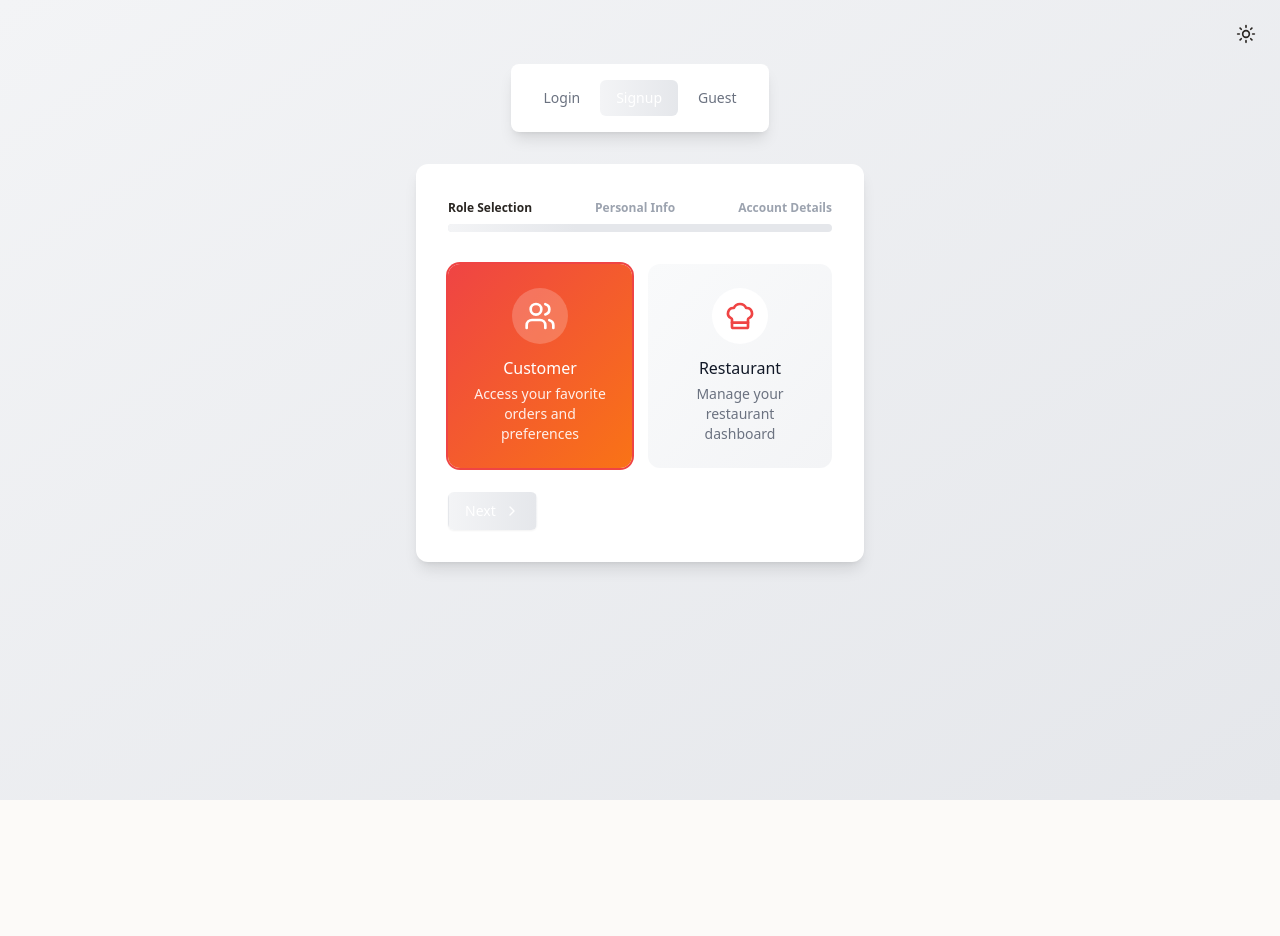
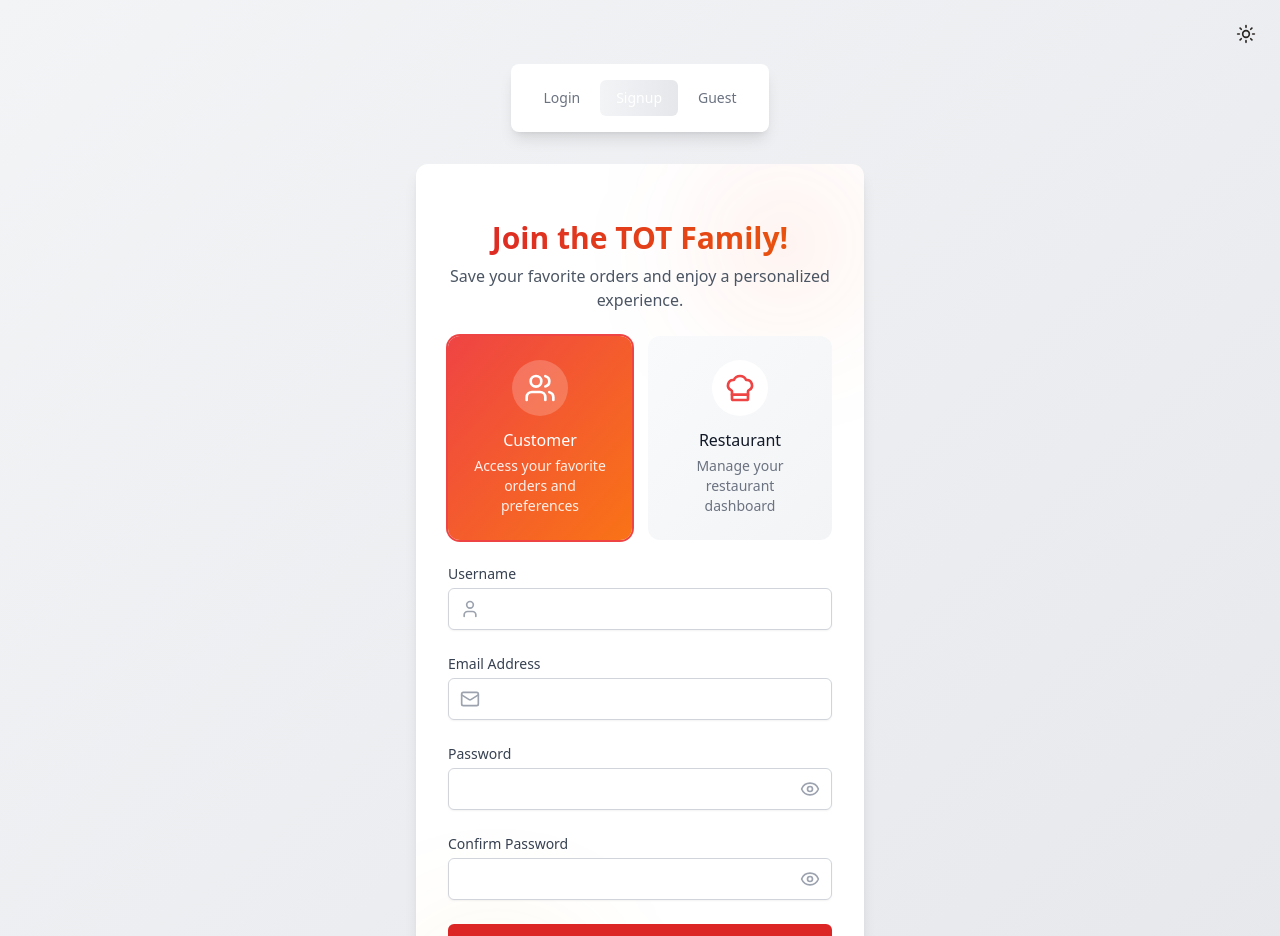
Before and after one commit to HasEEnaEEby/TOT-Web-Application, a React (Vite) app in the folder tot_web development/: page /signup in a window 1280 px wide. Shown: the top 936 px of the page. Before the commit the page ends 800 px from the top, so only its background shows below. Built offline with nearby package versions, Linux system fonts and the light colour scheme; no server answers.

Commit message:
SignUp page modifying the UI

```diff
--- a/tot_web development/src/components/auth/logging/SignUpForm.tsx
+++ b/tot_web development/src/components/auth/logging/SignUpForm.tsx
@@ -1,172 +1,353 @@
-import { ChevronLeft, ChevronRight, Eye, EyeOff } from 'lucide-react';
+import { AnimatePresence, motion } from 'framer-motion';
+import { AlertCircle, Eye, EyeOff, Loader2, Mail, User } from 'lucide-react';
 import React, { useState } from 'react';
-import { UserRole } from '../../../store/auth';
-import Confetti from '../../ui/Confetti';
-import PasswordStrengthMeter from '../PasswordStrengthMeter';
 import RoleSelector from '../RoleSelector';
 
-const steps = ['Role Selection', 'Personal Info', 'Account Details'];
+interface SignUpFormProps {
+  role?: 'customer' | 'restaurant';
+  onSignInClick?: () => void;
+}
 
-export default function SignUpForm() {
-  const [currentStep, setCurrentStep] = useState(0);
+export default function SignUpForm({ role = 'customer', onSignInClick }: SignUpFormProps) {
   const [showPassword, setShowPassword] = useState(false);
-  const [showConfetti, setShowConfetti] = useState(false);
+  const [isLoading, setIsLoading] = useState(false);
+  const [error, setError] = useState('');
   const [formData, setFormData] = useState({
-    name: '',
+    username: '',
     email: '',
     password: '',
     confirmPassword: '',
-    role: 'customer' as UserRole,
-    phoneNumber: '',
-    acceptTerms: false
+    restaurantName: '',
+    location: '',
+    quote: '',
+    contactNumber: '',
   });
+
+  const [selectedRole, setSelectedRole] = useState<'customer' | 'restaurant'>('customer');
+
+  const validateForm = () => {
+    if (selectedRole === 'customer') {
+      if (!formData.username.trim()) {
+        setError('Username is required');
+        return false;
+      }
+    }
+    if (!formData.email.trim()) {
+      setError('Email is required');
+      return false;
+    }
+    if (!formData.password) {
+      setError('Password is required');
+      return false;
+    }
+    if (formData.password.length < 8) {
+      setError('Password must be at least 8 characters');
+      return false;
+    }
+    if (formData.password !== formData.confirmPassword) {
+      setError('Passwords do not match');
+      return false;
+    }
+
+    if (selectedRole === 'restaurant') {
+      if (!formData.restaurantName.trim()) {
+        setError('Restaurant name is required');
+        return false;
+      }
+      if (!formData.location.trim()) {
+        setError('Location is required');
+        return false;
+      }
+      if (!formData.contactNumber.trim()) {
+        setError('Contact number is required');
+        return false;
+      }
+    }
+
+    return true;
+  };
 
   const handleSubmit = async (e: React.FormEvent) => {
     e.preventDefault();
-    setShowConfetti(true);
-    setTimeout(() => setShowConfetti(false), 3000);
+    setError('');
+
+    if (!validateForm()) return;
+
+    setIsLoading(true);
+    try {
+      // Simulate API call
+      await new Promise(resolve => setTimeout(resolve, 1500));
+      console.log('Sign up successful:', { ...formData, role: selectedRole });
+    } catch (err) {
+      setError('Something went wrong. Please try again.');
+    } finally {
+      setIsLoading(false);
+    }
   };
 
-  const nextStep = () => setCurrentStep((prev) => Math.min(prev + 1, steps.length - 1));
-  const prevStep = () => setCurrentStep((prev) => Math.max(prev - 1, 0));
+  return (
+    <motion.div
+      initial={{ opacity: 0, y: 20 }}
+      animate={{ opacity: 1, y: 0 }}
+      className="w-full max-w-md p-8 space-y-6 bg-white dark:bg-gray-800 rounded-xl shadow-lg relative overflow-hidden"
+    >
+      {/* Decorative Background Elements */}
+      <div className="absolute top-0 right-0 w-40 h-40 bg-gradient-to-br from-red-500/10 to-orange-500/10 rounded-full blur-3xl" />
+      <div className="absolute bottom-0 left-0 w-40 h-40 bg-gradient-to-tr from-orange-500/10 to-yellow-500/10 rounded-full blur-3xl" />
 
-  return (
+      <div className="text-center space-y-2 relative">
+        <motion.h2
+          initial={{ opacity: 0 }}
+          animate={{ opacity: 1 }}
+          className="text-3xl font-bold bg-clip-text text-transparent bg-gradient-to-r from-red-600 to-orange-600 dark:from-red-500 dark:to-orange-500"
+        >
+          {selectedRole === 'customer' ? "Join the TOT Family!" : "Join TOT as a Restaurant Partner!"}
+        </motion.h2>
+        <p className="text-gray-600 dark:text-gray-400">
+          {selectedRole === 'customer' ?
+            "Save your favorite orders and enjoy a personalized experience." :
+            "Connect with more customers and streamline your orders."
+          }
+        </p>
+      </div>
+
+      {/* Role Selector */}
+      <RoleSelector selectedRole={selectedRole} onChange={setSelectedRole} />
+
+      <form onSubmit={handleSubmit} className="space-y-6 relative">
+        <AnimatePresence mode="wait">
+          {error && (
+            <motion.div
+              initial={{ opacity: 0, height: 0 }}
+              animate={{ opacity: 1, height: 'auto' }}
+              exit={{ opacity: 0, height: 0 }}
+              className="p-3 rounded-md bg-red-50 dark:bg-red-900/30"
+            >
+              <div className="flex items-center gap-2 text-red-600 dark:text-red-400">
+                <AlertCircle className="h-4 w-4" />
+                <p className="text-sm font-medium">{error}</p>
+              </div>
+            </motion.div>
+          )}
+        </AnimatePresence>
+
+        {/* Dynamic Form Fields */}
+        {selectedRole === 'customer' ? (
           <>
-      {showConfetti && <Confetti />}
-      <div className="w-full max-w-md p-8 space-y-6 bg-white dark:bg-gray-800 rounded-xl shadow-lg">
-        <div className="relative pt-1 mb-8">
-          <div className="flex mb-2 justify-between">
-            {steps.map((step, idx) => (
-              <span
-                key={step}
-                className={`text-xs font-semibold inline-block ${
-                  idx <= currentStep
-                    ? 'text-primary-600 dark:text-primary-400'
-                    : 'text-gray-400'
-                }`}
-              >
-                {step}
-              </span>
-            ))}
+            {/* Username Field */}
+            <div className="space-y-1">
+              <label className="block text-sm font-medium text-gray-700 dark:text-gray-300">
+                Username
+              </label>
+              <div className="relative">
+                <motion.input
+                  whileFocus={{ scale: 1.01 }}
+                  type="text"
+                  value={formData.username}
+                  onChange={(e) => {
+                    setFormData({ ...formData, username: e.target.value });
+                    setError('');
+                  }}
+                  className="block w-full pl-10 pr-3 py-2 bg-white dark:bg-gray-700 border border-gray-300 dark:border-gray-600 rounded-md shadow-sm focus:outline-none focus:ring-2 focus:ring-red-500 dark:focus:ring-orange-500 focus:border-transparent transition-all duration-200"
+                  required
+                />
+                <User className="h-5 w-5 text-gray-400 absolute left-3 top-1/2 transform -translate-y-1/2" />
               </div>
-          <div className="flex h-2 mb-4 overflow-hidden bg-gray-200 rounded">
-            <div
-              style={{ width: `${((currentStep + 1) / steps.length) * 100}%` }}
-              className="bg-gradient-to-r from-primary-500 to-primary-600 transition-all duration-500"
+            </div>
+          </>
+        ) : (
+          <>
+            {/* Restaurant Name Field */}
+            <div className="space-y-1">
+              <label className="block text-sm font-medium text-gray-700 dark:text-gray-300">
+                Restaurant Name
+              </label>
+              <div className="relative">
+                <motion.input
+                  whileFocus={{ scale: 1.01 }}
+                  type="text"
+                  value={formData.restaurantName}
+                  onChange={(e) => {
+                    setFormData({ ...formData, restaurantName: e.target.value });
+                    setError('');
+                  }}
+                  className="block w-full pl-10 pr-3 py-2 bg-white dark:bg-gray-700 border border-gray-300 dark:border-gray-600 rounded-md shadow-sm focus:outline-none focus:ring-2 focus:ring-red-500 dark:focus:ring-orange-500 focus:border-transparent transition-all duration-200"
+                  required
                 />
+                <User className="h-5 w-5 text-gray-400 absolute left-3 top-1/2 transform -translate-y-1/2" />
               </div>
             </div>
 
-        <form onSubmit={handleSubmit} className="space-y-6">
-          {currentStep === 0 && (
-            <RoleSelector
-              selectedRole={formData.role}
-              onChange={(role) => setFormData({ ...formData, role })}
-            />
-          )}
-
-          {currentStep === 1 && (
-            <>
-              <div>
+            {/* Location Field */}
+            <div className="space-y-1">
               <label className="block text-sm font-medium text-gray-700 dark:text-gray-300">
-                  Full Name
+                Location
               </label>
-                <input
+              <div className="relative">
+                <motion.input
+                  whileFocus={{ scale: 1.01 }}
                   type="text"
-                  value={formData.name}
-                  onChange={(e) => setFormData({ ...formData, name: e.target.value })}
-                  className="mt-1 block w-full px-3 py-2 bg-white dark:bg-gray-700 border border-gray-300 dark:border-gray-600 rounded-md shadow-sm focus:outline-none focus:ring-primary-500 focus:border-primary-500 hover-scale input-highlight"
+                  value={formData.location}
+                  onChange={(e) => {
+                    setFormData({ ...formData, location: e.target.value });
+                    setError('');
+                  }}
+                  className="block w-full pl-10 pr-3 py-2 bg-white dark:bg-gray-700 border border-gray-300 dark:border-gray-600 rounded-md shadow-sm focus:outline-none focus:ring-2 focus:ring-red-500 dark:focus:ring-orange-500 focus:border-transparent transition-all duration-200"
                   required
                 />
+                <User className="h-5 w-5 text-gray-400 absolute left-3 top-1/2 transform -translate-y-1/2" />
               </div>
-              <div>
+            </div>
+
+            {/* Quote Field */}
+            <div className="space-y-1">
               <label className="block text-sm font-medium text-gray-700 dark:text-gray-300">
-                  Phone Number
+                Quote (Optional)
               </label>
-                <input
-                  type="tel"
-                  value={formData.phoneNumber}
-                  onChange={(e) => setFormData({ ...formData, phoneNumber: e.target.value })}
-                  className="mt-1 block w-full px-3 py-2 bg-white dark:bg-gray-700 border border-gray-300 dark:border-gray-600 rounded-md shadow-sm focus:outline-none focus:ring-primary-500 focus:border-primary-500 hover-scale input-highlight"
+              <div className="relative">
+                <motion.input
+                  whileFocus={{ scale: 1.01 }}
+                  type="text"
+                  value={formData.quote}
+                  onChange={(e) => {
+                    setFormData({ ...formData, quote: e.target.value });
+                    setError('');
+                  }}
+                  className="block w-full pl-10 pr-3 py-2 bg-white dark:bg-gray-700 border border-gray-300 dark:border-gray-600 rounded-md shadow-sm focus:outline-none focus:ring-2 focus:ring-red-500 dark:focus:ring-orange-500 focus:border-transparent transition-all duration-200"
                 />
+                <User className="h-5 w-5 text-gray-400 absolute left-3 top-1/2 transform -translate-y-1/2" />
+              </div>
+            </div>
+
+            {/* Contact Number Field */}
+            <div className="space-y-1">
+              <label className="block text-sm font-medium text-gray-700 dark:text-gray-300">
+                Contact Number
+              </label>
+              <div className="relative">
+                <motion.input
+                  whileFocus={{ scale: 1.01 }}
+                  type="text"
+                  value={formData.contactNumber}
+                  onChange={(e) => {
+                    setFormData({ ...formData, contactNumber: e.target.value });
+                    setError('');
+                  }}
+                  className="block w-full pl-10 pr-3 py-2 bg-white dark:bg-gray-700 border border-gray-300 dark:border-gray-600 rounded-md shadow-sm focus:outline-none focus:ring-2 focus:ring-red-500 dark:focus:ring-orange-500 focus:border-transparent transition-all duration-200"
+                  required
+                />
+                <User className="h-5 w-5 text-gray-400 absolute left-3 top-1/2 transform -translate-y-1/2" />
+              </div>
             </div>
           </>
         )}
 
-          {currentStep === 2 && (
-            <>
-              <div>
-                <label className="block text-sm font-medium text-gray-700 dark:text-gray-300">
-                  Email
-                </label>
-                <input
+        {/* Common Fields (Email, Password, Confirm Password) */}
+        <div className="space-y-1">
+          <label className="block text-sm font-medium text-gray-700 dark:text-gray-300">Email Address</label>
+          <div className="relative">
+            <motion.input
+              whileFocus={{ scale: 1.01 }}
               type="email"
               value={formData.email}
-                  onChange={(e) => setFormData({ ...formData, email: e.target.value })}
-                  className="mt-1 block w-full px-3 py-2 bg-white dark:bg-gray-700 border border-gray-300 dark:border-gray-600 rounded-md shadow-sm focus:outline-none focus:ring-primary-500 focus:border-primary-500 hover-scale input-highlight"
+              onChange={(e) => {
+                setFormData({ ...formData, email: e.target.value });
+                setError('');
+              }}
+              className="block w-full pl-10 pr-3 py-2 bg-white dark:bg-gray-700 border border-gray-300 dark:border-gray-600 rounded-md shadow-sm focus:outline-none focus:ring-2 focus:ring-red-500 dark:focus:ring-orange-500 focus:border-transparent transition-all duration-200"
               required
             />
+            <Mail className="h-5 w-5 text-gray-400 absolute left-3 top-1/2 transform -translate-y-1/2" />
           </div>
-              <div>
-                <label className="block text-sm font-medium text-gray-700 dark:text-gray-300">
-                  Password
-                </label>
+        </div>
+
+        {/* Password and Confirm Password */}
+        <div className="space-y-1">
+          <label className="block text-sm font-medium text-gray-700 dark:text-gray-300">Password</label>
           <div className="relative">
-                  <input
+            <motion.input
+              whileFocus={{ scale: 1.01 }}
               type={showPassword ? 'text' : 'password'}
               value={formData.password}
-                    onChange={(e) => setFormData({ ...formData, password: e.target.value })}
-                    className="mt-1 block w-full px-3 py-2 bg-white dark:bg-gray-700 border border-gray-300 dark:border-gray-600 rounded-md shadow-sm focus:outline-none focus:ring-primary-500 focus:border-primary-500 hover-scale input-highlight"
+              onChange={(e) => {
+                setFormData({ ...formData, password: e.target.value });
+                setError('');
+              }}
+              className="block w-full pl-10 pr-3 py-2 bg-white dark:bg-gray-700 border border-gray-300 dark:border-gray-600 rounded-md shadow-sm focus:outline-none focus:ring-2 focus:ring-red-500 dark:focus:ring-orange-500 focus:border-transparent transition-all duration-200"
               required
             />
-                  <button
-                    type="button"
-                    onClick={() => setShowPassword(!showPassword)}
-                    className="absolute inset-y-0 right-0 pr-3 flex items-center"
-                  >
             {showPassword ? (
-                      <EyeOff className="h-5 w-5 text-gray-400" />
+              <EyeOff className="h-5 w-5 text-gray-400 absolute right-3 top-1/2 transform -translate-y-1/2" onClick={() => setShowPassword(!showPassword)} />
             ) : (
-                      <Eye className="h-5 w-5 text-gray-400" />
-                    )}
-                  </button>
-                </div>
-                <PasswordStrengthMeter password={formData.password} />
-              </div>
-            </>
-          )}
-
-          <div className="flex justify-between space-x-4">
-            {currentStep > 0 && (
-              <button
-                type="button"
-                onClick={prevStep}
-                className="flex items-center px-4 py-2 border border-transparent rounded-md shadow-sm text-sm font-medium text-white bg-gray-600 hover:bg-gray-700 focus:outline-none focus:ring-2 focus:ring-offset-2 focus:ring-gray-500 hover-scale"
-              >
-                <ChevronLeft className="h-4 w-4 mr-2" />
-                Back
-              </button>
-            )}
-            {currentStep < steps.length - 1 ? (
-              <button
-                type="button"
-                onClick={nextStep}
-                className="flex items-center px-4 py-2 border border-transparent rounded-md shadow-sm text-sm font-medium text-white bg-gradient-to-r from-primary-500 to-primary-600 hover:from-primary-600 hover:to-primary-700 focus:outline-none focus:ring-2 focus:ring-offset-2 focus:ring-primary-500 hover-scale"
-              >
-                Next
-                <ChevronRight className="h-4 w-4 ml-2" />
-              </button>
-            ) : (
-              <button
-                type="submit"
-                className="w-full px-4 py-2 border border-transparent rounded-md shadow-sm text-sm font-medium text-white bg-gradient-to-r from-primary-500 to-primary-600 hover:from-primary-600 hover:to-primary-700 focus:outline-none focus:ring-2 focus:ring-offset-2 focus:ring-primary-500 hover-scale"
-              >
-                Create Account
-              </button>
+              <Eye className="h-5 w-5 text-gray-400 absolute right-3 top-1/2 transform -translate-y-1/2" onClick={() => setShowPassword(!showPassword)} />
             )}
           </div>
+        </div>
+
+        <div className="space-y-1">
+          <label className="block text-sm font-medium text-gray-700 dark:text-gray-300">Confirm Password</label>
+          <div className="relative">
+            <motion.input
+              whileFocus={{ scale: 1.01 }}
+              type={showPassword ? 'text' : 'password'}
+              value={formData.confirmPassword}
+              onChange={(e) => {
+                setFormData({ ...formData, confirmPassword: e.target.value });
+                setError('');
+              }}
+              className="block w-full pl-10 pr-3 py-2 bg-white dark:bg-gray-700 border border-gray-300 dark:border-gray-600 rounded-md shadow-sm focus:outline-none focus:ring-2 focus:ring-red-500 dark:focus:ring-orange-500 focus:border-transparent transition-all duration-200"
+              required
+            />
+            {showPassword ? (
+              <EyeOff className="h-5 w-5 text-gray-400 absolute right-3 top-1/2 transform -translate-y-1/2" onClick={() => setShowPassword(!showPassword)} />
+            ) : (
+              <Eye className="h-5 w-5 text-gray-400 absolute right-3 top-1/2 transform -translate-y-1/2" onClick={() => setShowPassword(!showPassword)} />
+            )}
+          </div>
+        </div>
+
+        {/* Submit Button */}
+        <div className="flex items-center justify-center">
+          <motion.button
+            whileHover={{ scale: 1.05 }}
+            whileTap={{ scale: 0.98 }}
+            type="submit"
+            disabled={isLoading}
+            className="w-full py-2 bg-red-600 text-white font-semibold rounded-md hover:bg-red-700 transition-all duration-200"
+          >
+            {isLoading ? (
+              <Loader2 className="animate-spin h-5 w-5 mr-2" />
+            ) : (
+              'Sign Up'
+            )}
+          </motion.button>
+        </div>
+
+        {/* Sign In Link */}
+        <div className="text-center mt-4">
+          <p className="text-sm text-gray-600 dark:text-gray-400">
+            Already have an account?{' '}
+            <button
+              onClick={onSignInClick}
+              className="font-medium text-red-600 dark:text-orange-400 hover:underline"
+            >
+              Sign In
+            </button>
+          </p>
+        </div>
+
+        {/* Psychological Nudge */}
+        {selectedRole === 'customer' && (
+          <p className="text-xs text-center text-gray-500 dark:text-gray-400 mt-6">
+            Guest mode is limited to 3 hours per day. Create an account for a seamless experience!
+          </p>
+        )}
+        {selectedRole === 'restaurant' && (
+          <p className="text-xs text-center text-gray-500 dark:text-gray-400 mt-6">
+            Approved restaurants receive exclusive tools to manage their menus and track orders.
+          </p>
+        )}
       </form>
-      </div>
-    </>
+    </motion.div>
   );
 }
```
Lines whose indentation alone changed are shown as unchanged.
